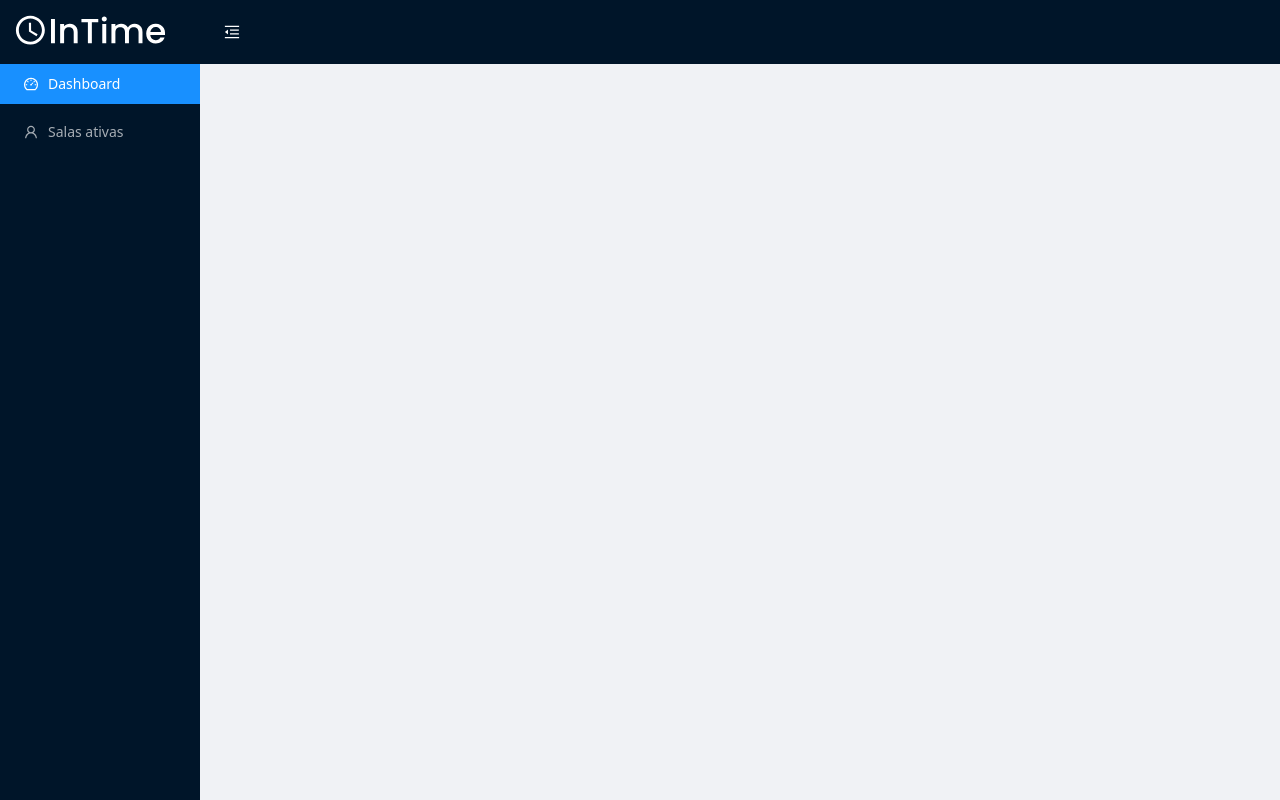
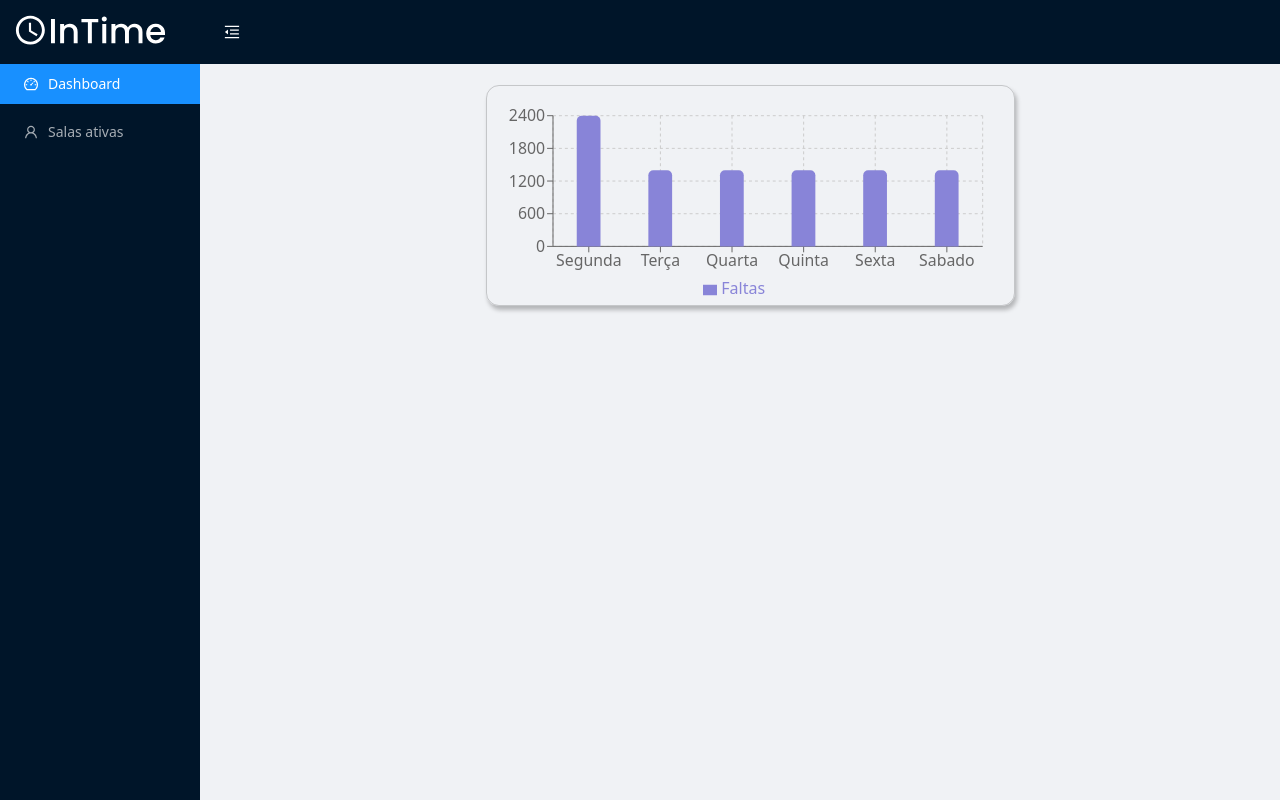
Before and after one commit to Team-InTime/intime-web-app, a React (Create React App) app: page /middle-chart in a window 1280 px wide. Built offline with nearby package versions, Linux system fonts and the light colour scheme.

Commit message:
Modelo Básico de Chart pronto

```diff
--- a/package.json
+++ b/package.json
@@ -10,6 +10,7 @@
     "@types/node": "^16.11.45",
     "@types/react": "^18.0.15",
     "@types/react-dom": "^18.0.6",
+    "@types/styled-components": "^5.1.25",
     "antd": "^4.21.7",
     "bootstrap": "^5.2.0",
     "react": "^18.2.0",
@@ -17,6 +18,8 @@
     "react-dom": "^18.2.0",
     "react-router-dom": "^6.3.0",
     "react-scripts": "5.0.1",
+    "recharts": "^2.1.13",
+    "styled-components": "^5.3.5",
     "typescript": "^4.7.4",
     "web-vitals": "^2.1.4"
   },
--- /dev/null
+++ b/src/components/MiddleCharts/lineChart.tsx
@@ -0,0 +1,82 @@
+import react, { PureComponent } from 'react';
+import styled from 'styled-components';
+import { BarChart, Bar, Cell, XAxis, YAxis, CartesianGrid, Tooltip, Legend, ResponsiveContainer } from 'recharts';
+
+const data = [
+  {
+    name: 'Segunda',
+    Faltas: 2400,
+  },
+  {
+    name: 'Terça',
+    Faltas: 1398,
+  },
+  {
+    name: 'Quarta',
+    Faltas: 1398,
+  },
+  {
+    name: 'Quinta',
+    Faltas: 1398,
+  },
+  {
+    name: 'Sexta',
+    Faltas: 1398,
+  },
+  {
+    name: 'Sabado',
+    Faltas: 1398,
+  },
+];
+
+type DynamicLineChartProps = {
+  className?: string;
+};
+
+const DynamicLineChart = ({ className }: DynamicLineChartProps) => {
+  return (
+    <div className={className}>
+      <ResponsiveContainer className="chart-container" width="50%" height="100%">
+        <BarChart
+          className="bar-chart"
+          width={500}
+          height={300}
+          data={data}
+          margin={{
+            top: 30,
+            right: 30,
+            left: 5,
+            bottom: 5,
+          }}
+
+        >
+
+          <CartesianGrid strokeDasharray="3 3" />
+          <XAxis dataKey="name" />
+          <YAxis />
+          <Tooltip />
+          <Legend />
+          <Bar dataKey="Faltas" fill="#8884d8" radius={[5,5,0,0]} barSize={24}/>
+        </BarChart>
+      </ResponsiveContainer>
+    </div>
+  );
+};
+
+export default styled(DynamicLineChart)`
+  display: flex;
+  justify-content: space-evenly;
+  height: 30%;
+  margin-left: 2%;
+  .chart-container {
+    width: 100%;
+    height: 100%;
+    margin: 2%;
+  }
+
+  .bar-chart {
+    border: 1px solid rgba(0, 0, 0, 0.18);
+    box-shadow: 2px 4px 4px rgba(0, 0, 0, 0.25);
+    border-radius: 13px;
+  }
+`;
--- a/src/routes.tsx
+++ b/src/routes.tsx
@@ -2,6 +2,7 @@ import { BrowserRouter as Router, Route, Routes } from 'react-router-dom';
 import { HeaderApp } from './components/Header/header';
 import { Dashboard } from './pages/Dashboard/dashboard';
 import { ActiveRoom } from './pages/Active-Room/active-room';
+import DynamicLineChart from './components/MiddleCharts/lineChart';
 import { Login } from './pages/Login/login';
 
 export function AppRoutes() {
@@ -12,6 +13,7 @@ export function AppRoutes() {
           <Route path="/" element={<Dashboard/>} />
           <Route path="/index" element={<ActiveRoom/>} />
           <Route path="/dashboard" element={<Dashboard/>} />
+          <Route path="/middle-chart" element={<DynamicLineChart />} />
         </Routes>
       </HeaderApp>
       {/* <Routes>
```
Also changed, not shown: 1 other file (tests, documents, lock files or other folders).
